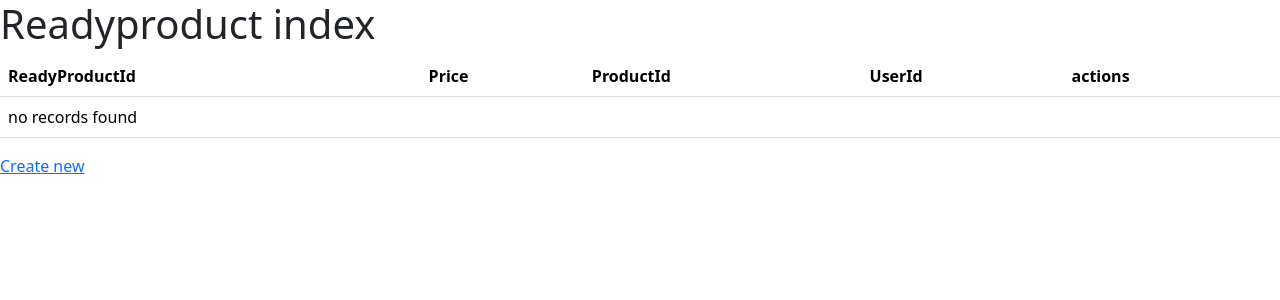
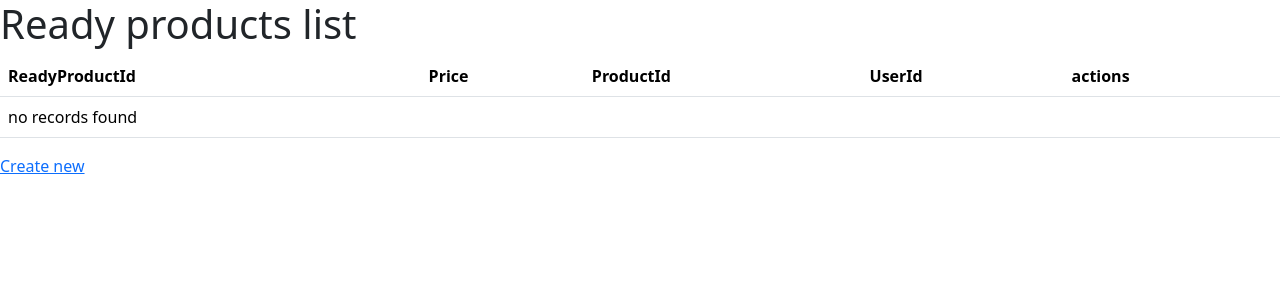
Before and after one commit to CodeBustersPIDEV/Artmart_Web, a Symfony app: template templates/readyproduct/index.html.twig in a window 1280 px wide. Shown: the top 300 px of the page. Run offline with Twig, Linux system fonts and the light colour scheme; the template is opened without the code that fills it, so the values that code supplies are empty; some libraries are stand-ins or nearby versions.

Commit message:
ready product + product

```diff
--- a/templates/readyproduct/index.html.twig
+++ b/templates/readyproduct/index.html.twig
@@ -3,7 +3,7 @@
 {% block title %}Readyproduct index{% endblock %}
 
 {% block body %}
-    <h1>Readyproduct index</h1>
+    <h1>Ready products list</h1>
 
     <table class="table">
         <thead>
@@ -17,16 +17,19 @@
         </thead>
         <tbody>
        {% for readyproduct in readyproducts %}
+    {% set product = readyproduct.getProduct() %}
     <tr>
         <td>{{ readyproduct.readyProductId }}</td>
         <td>{{ readyproduct.price }}</td>
-                <td>{{ readyproduct.productId }}</td>
+        <td>{{ product.categoryId }}</td>
+        <td>{{ product.name }}</td>
+        <td>{{ product.description }}</td>
+        <td>{{ product.dimensions }}</td>
+        <td>{{ product.weight }}</td>
+        <td>{{ product.material }}</td>
+        <td>{{ product.image }}</td>
         <td>{{ readyproduct.userId }}</td>
         <td>
-                    <a href="{{ path('app_readyproduct_show', {'readyProductId': readyproduct.readyProductId}) }}">show</a>
-                    <a href="{{ path('app_readyproduct_edit', {'readyProductId': readyproduct.readyProductId}) }}">edit</a>
-                </td>
-            </tr>
         {% else %}
             <tr>
                 <td colspan="5">no records found</td>
```
Also changed, not shown: src/Controller/ReadyproductController.php (+12 -1 lines). Lines whose indentation alone changed are shown as unchanged.
